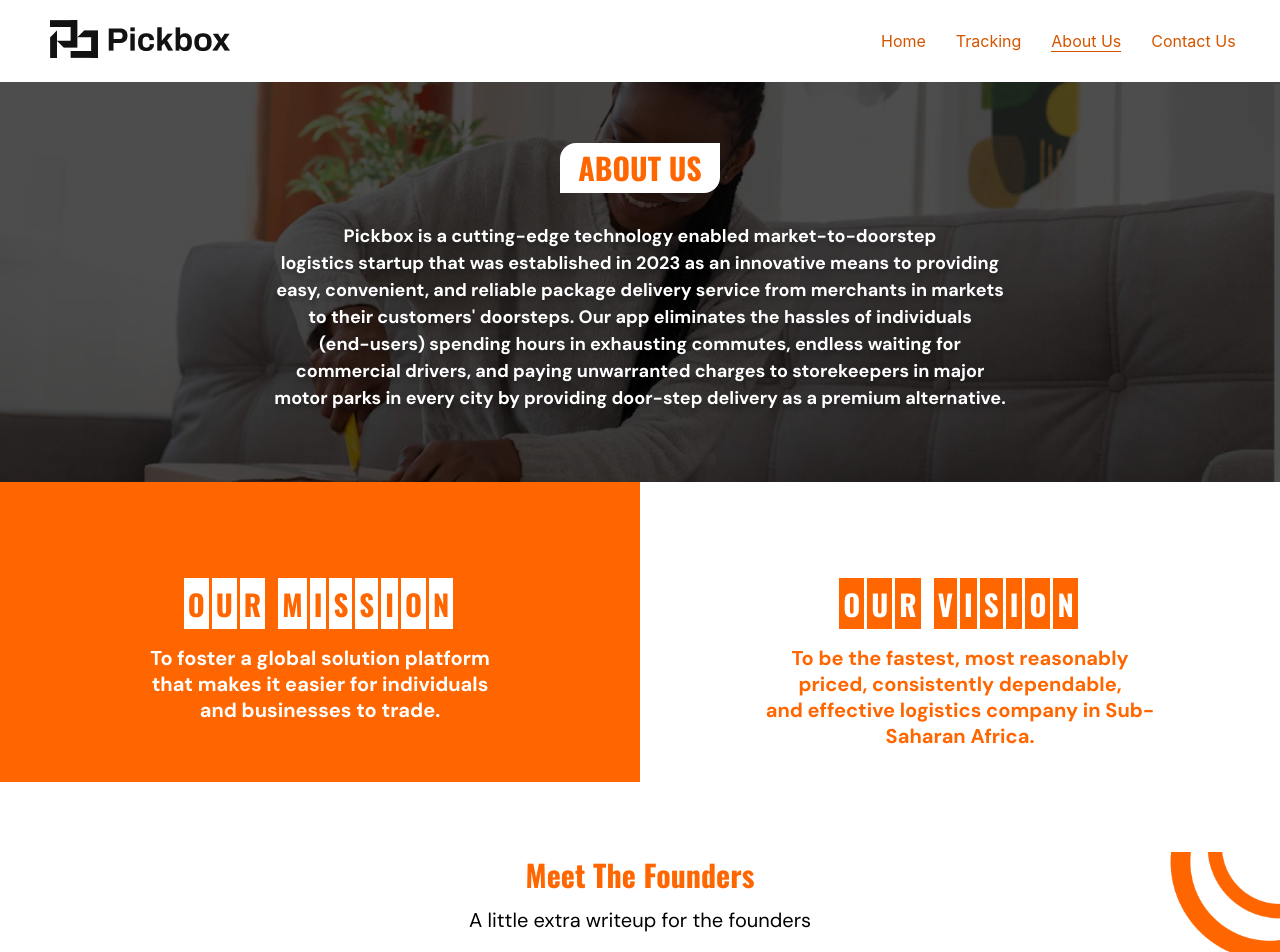
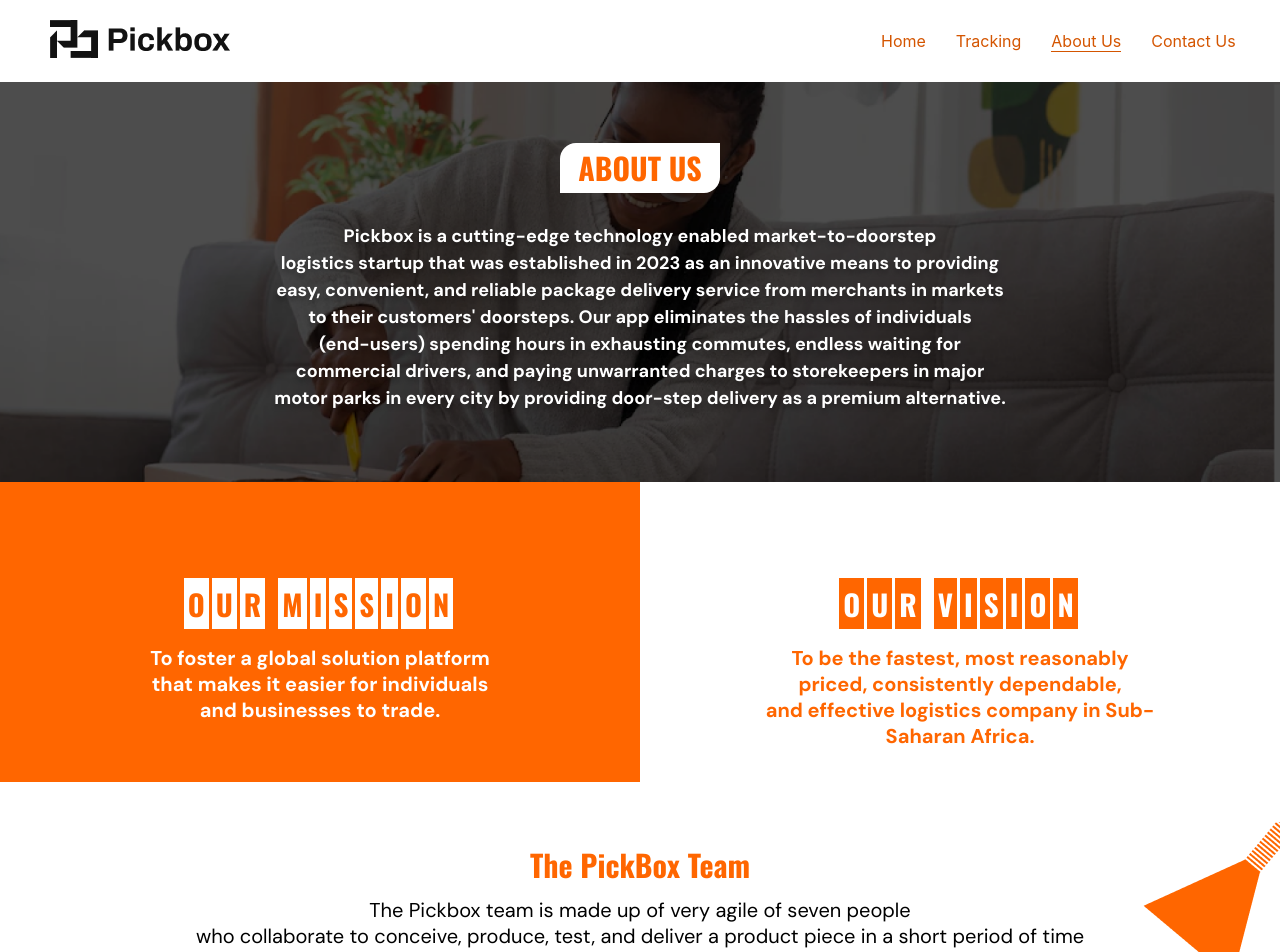
Before and after one commit to Pickbox-Project/Pickbox-frontend, a React (Create React App) app: page /aboutus in a window 1280 px wide. Shown: the top 952 px of the page. Built offline with nearby package versions, Linux system fonts and the light colour scheme.

Commit message:
Removed the founders Component

```diff
--- a/src/Components/AboutUs/AboutUs.jsx
+++ b/src/Components/AboutUs/AboutUs.jsx
@@ -32,7 +32,7 @@ const AboutUs = () => {
         </div>
       </div>
       <MissionVision />
-      <Founders />
+      {/* <Founders /> */}
       <Team />
     </div>
   );
--- a/src/Components/Team/Team.jsx
+++ b/src/Components/Team/Team.jsx
@@ -12,8 +12,8 @@ const Team = () => {
       <div className="team-text">
         <h3>The PickBox Team</h3>
         <h5>
-          The pickbox team is made up of very
-          agile...............................................
+        The Pickbox team is made up of very agile of seven people <br/>
+who collaborate to conceive, produce, test, and deliver a product piece in a short period of time
         </h5>
       </div>
       <div className="team-gallery">
```
